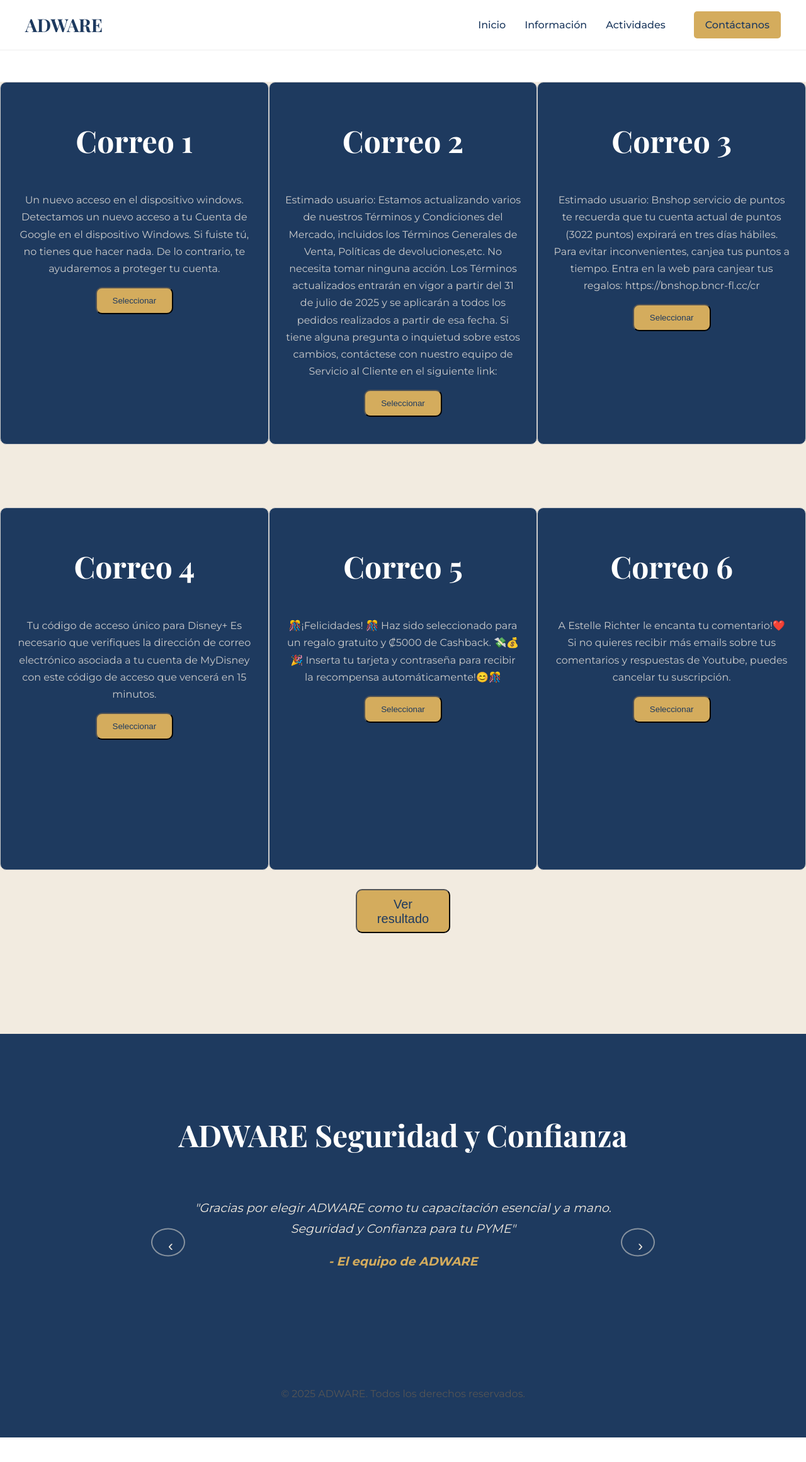
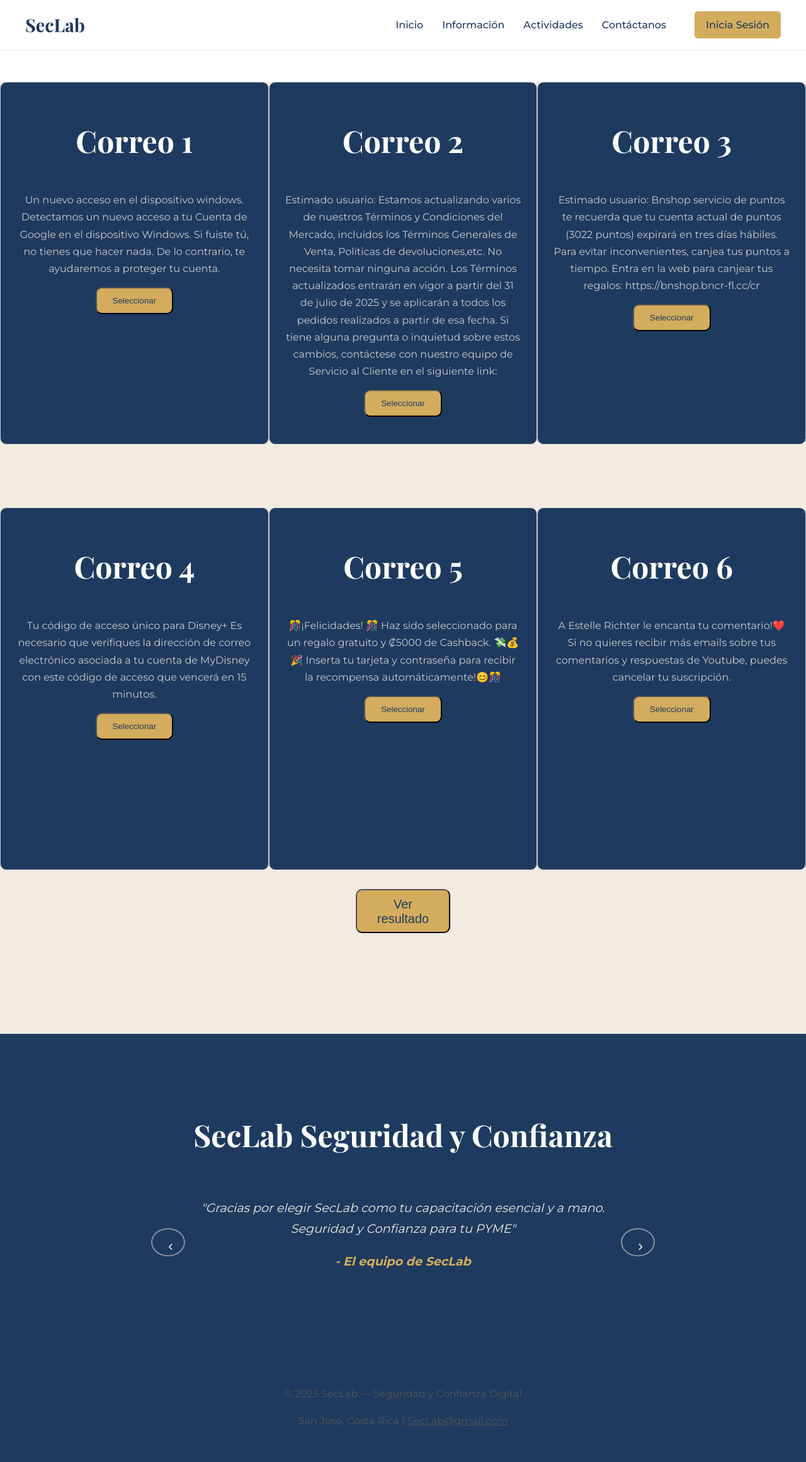
Before and after one commit to parkersiulyn-hue/expo2025, a plain HTML site: page pag3.html in a window 1280 px wide. Shown: the whole page at 63% size. Before the commit the page ends 2283 px from the top, so only its background shows below. Drawn offline with nearby package versions, Linux system fonts and the light colour scheme.

Commit message:
Update pag3.html

```diff
--- a/pag3.html
+++ b/pag3.html
@@ -4,7 +4,7 @@
     <meta charset="UTF-8">
     <meta name="viewport" content="width=device-width, initial-scale=1.0">
     <link rel="stylesheet" href="CSS/Pag3.css">
-    <title>ADWARE
+    <title>SecLab
     </title>
     <style>
         /* --- Importación de Fuentes de Google --- */
@@ -166,13 +166,14 @@
 </head>
 <body>
 
-    <nav class="navbar">
-        <a href="Imagenes/3.png" src class="logo">ADWARE</a>
+   <nav class="navbar">
+        <a href="Imagenes/3.png" src class="logo">SecLab</a>
         <ul class="nav-links">
             <li><a href="index.html">Inicio</a></li>
-            <li><a href="#about">Información</a></li>
-            <li><a href="#testimonials">Actividades</a></li>
-            <li><a href="#" class="button">Contáctanos</a></li>
+            <li><a href="index.html#services">Información</a></li>
+            <li><a href="index2.html">Actividades</a></li>
+            <li><a href="team2.html">Contáctanos</a></li>
+         <li><a class="button" href="login.html">Inicia Sesión</a></li>
         </ul>
         </nav>
 
@@ -273,10 +274,10 @@
 
         <section id="testimonials" class="testimonials-section">
              <div class="container hidden">
-                <h2>ADWARE Seguridad y Confianza</h2>
+                <h2>SecLab Seguridad y Confianza</h2>
                 <div class="carousel-container">
                     <div class="carousel-slides">
-                        <div class="carousel-slide"><p>"Gracias por elegir ADWARE como tu capacitación esencial y a mano. Seguridad y Confianza para tu PYME"</p><p><strong>- El equipo de ADWARE</strong></p></div>
+                        <div class="carousel-slide"><p>"Gracias por elegir SecLab como tu capacitación esencial y a mano. Seguridad y Confianza para tu PYME"</p><p><strong>- El equipo de SecLab</strong></p></div>
                         <div class="carousel-slide"><p>"Ut enim ad minim veniam, quis nostrud exercitation ullamco laboris nisi ut aliquip ex ea commodo."</p><p><strong>- CEO, Empresa Ejemplo</strong></p></div>
                         <div class="carousel-slide"><p>"Sed ut perspiciatis unde omnis iste natus error sit voluptatem accusantium doloremque laudantium."</p><p><strong>- Director de Marketing</strong></p></div>
                     </div>
@@ -288,8 +289,11 @@
 
     </main>
 
-    <footer class="footer">
-        <p>&copy; 2025 ADWARE. Todos los derechos reservados.</p>
+      <footer class="footer">
+      <!-- FOOTER -->
+    <p>© 2025 SecLab — Seguridad y Confianza Digital</p>
+    <p>San José, Costa Rica | <a href="mailto:contacto@seclab.cr" style="color:inherit; text-decoration:underline">SecLab@gmail.com</a></p>
+  </div>
     </footer>
 
     <script>
```
